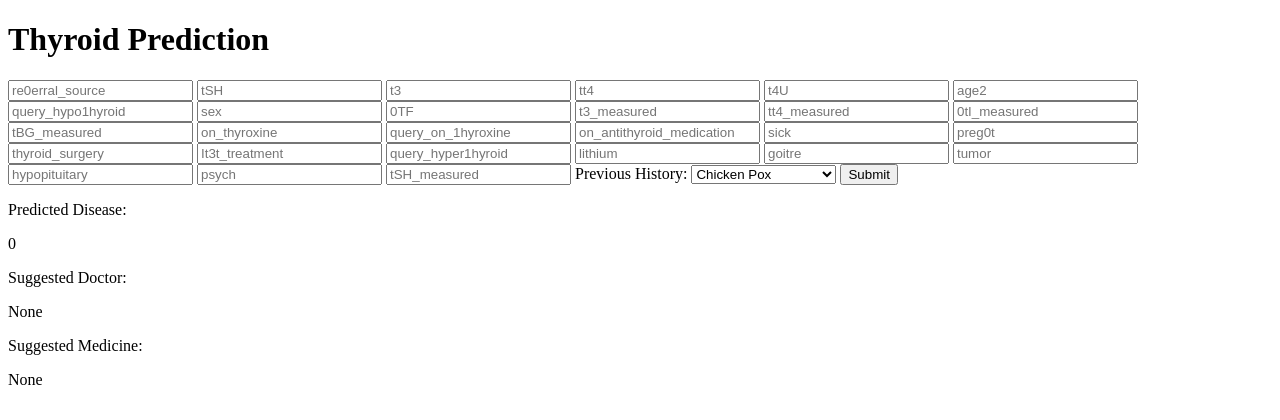
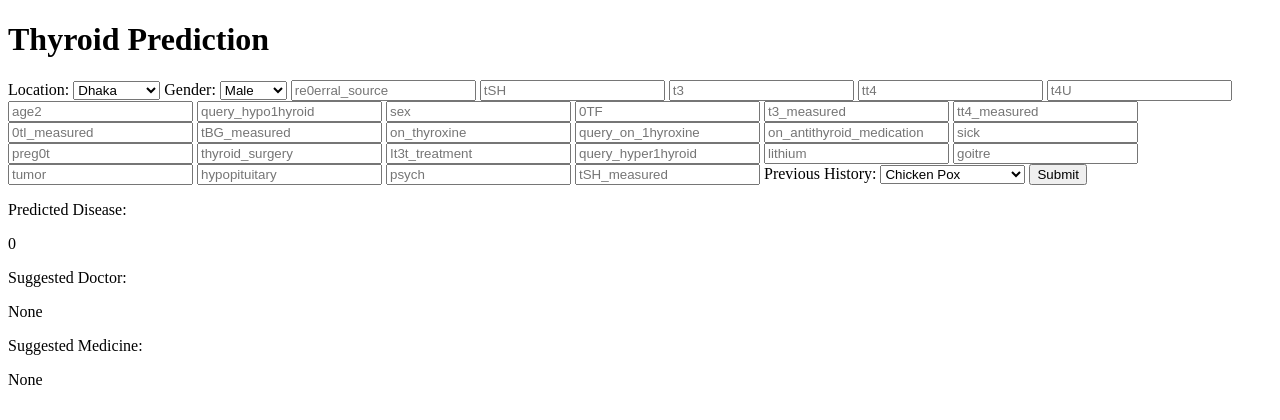
Before and after one commit to Ekram007/Disease-Prediction-Suggestion, a Flask app: page /thyroid in a window 1280 px wide. Shown: the top 420 px of the page. Run offline with Flask 2, Linux system fonts and the light colour scheme; parts of the project's set-up code (start-up, migrations or seed data) failed here and were passed over.

Commit message:
Update thyroid.html

```diff
--- a/templates/thyroid.html
+++ b/templates/thyroid.html
@@ -11,6 +11,26 @@
     <h1>Thyroid Prediction</h1>
 
     <form action="/thyroid" method="post">
+
+        <label for="location">Location: </label>
+        <select id="location" name="location">
+            <option value="Dhaka">Dhaka</option>
+            <option value="Chittagong">Chittagong</option>
+            <option value="Thyroid">Thyroid</option>
+            <option value="Sylhet">Sylhet</option>
+            <option value="Comilla">Comilla</option>
+            <option value="Rangpur">Rangpur</option>
+            <option value="Rajshahi">Rajshahi</option>
+            <option value="Barishal">Barishal</option>
+            <option value="Khulna">Khulna</option>
+        </select>
+
+        <label for="gender">Gender: </label>
+        <select id="gender" name="gender">
+            <option value="Male">Male</option>
+            <option value="Female">Female</option>
+        </select>
+
         <input type="number" name= "feature1" placeholder="re0erral_source">
         <input type="number" name= "feature2" placeholder="tSH">
         <input type="number" name= "feature3" placeholder="t3">
```
